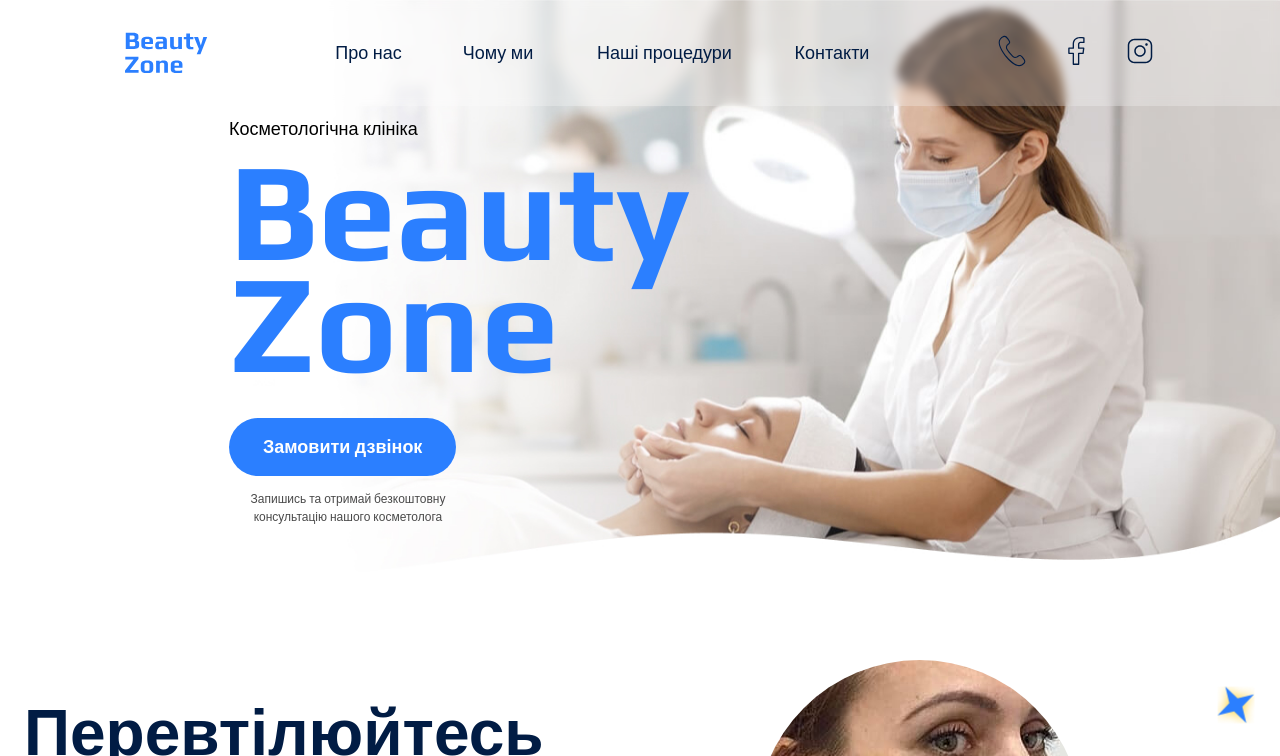
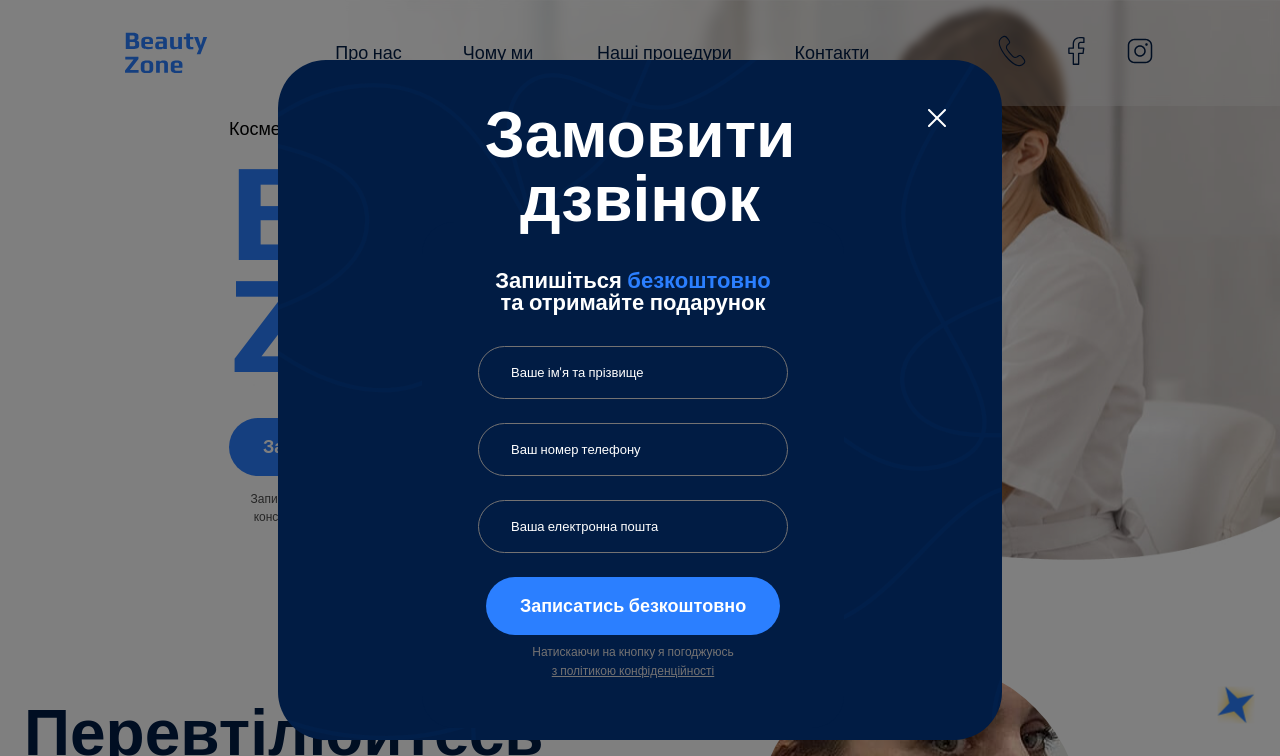
Before and after one commit to Romanmanman/Beauty-zone, a plain HTML site: page index.html in a window 1280 px wide. Both pictures are taken after a click on the button "Замовити дзвінок". Shown: the top 756 px of the page. Drawn offline with nearby package versions, Linux system fonts and the light colour scheme.

Commit message:
Add modal window

```diff
--- a/index.html
+++ b/index.html
@@ -80,7 +80,10 @@
           <div class="hero-section__container">
             <p class="hero-section__service-type">Косметологічна клініка</p>
             <h1 class="hero-section__title">Beauty Zone</h1>
-            <button class="button hero-section__button" type="button">
+            <button
+              class="button hero-section__button open-modal-button"
+              type="button"
+            >
               Замовити дзвінок
             </button>
             <p class="hero-section__description">
@@ -289,14 +292,14 @@
               loading="lazy"
               referrerpolicy="no-referrer-when-downgrade"
             ></iframe>
-            <form class="form">
+            <form class="form contact-section__form">
               <h3 class="form__title">
                 Запишіться <span class="text-brand">безкоштовно</span> та
                 отримайте подарунок
               </h3>
               <label class="visually-hidden" for="name">Ім'я:</label>
               <input
-                class="form__input"
+                class="form__input contact-section__input"
                 type="text"
                 id="name"
                 name="name"
@@ -305,7 +308,7 @@
               />
               <label class="visually-hidden" for="phone">Телефон:</label>
               <input
-                class="form__input"
+                class="form__input contact-section__input"
                 type="tel"
                 id="phone"
                 name="phone"
@@ -316,7 +319,7 @@
                 >Eлектронна пошта:</label
               >
               <input
-                class="form__input"
+                class="form__input contact-section__input"
                 type="email"
                 id="email"
                 name="email"
@@ -415,7 +418,54 @@
         </div>
       </div>
     </footer>
+    <div class="backdrop is-hidden">
+      <div class="modal">
+        <button class="modal__close-button close-modal-button" type="button">
+          <img src="./images/modal-close-button.svg" alt="Close button" />
+        </button>
+        <h2 class="modal__title">Замовити дзвінок</h2>
+        <form class="form">
+          <h3 class="form__title">
+            Запишіться <span class="text-brand">безкоштовно</span> та отримайте
+            подарунок
+          </h3>
+          <label class="visually-hidden" for="name">Ім'я:</label>
+          <input
+            class="form__input modal__input"
+            type="text"
+            id="name"
+            name="name"
+            placeholder="Ваше ім'я та прізвище"
+            required
+          />
+          <label class="visually-hidden" for="phone">Телефон:</label>
+          <input
+            class="form__input modal__input"
+            type="tel"
+            id="phone"
+            name="phone"
+            placeholder="Ваш номер телефону"
+            required
+          />
+          <label class="visually-hidden" for="email">Eлектронна пошта:</label>
+          <input
+            class="form__input modal__input"
+            type="email"
+            id="email"
+            name="email"
+            placeholder="Ваша електронна пошта"
+            required
+          />
+          <button class="button form__button" type="submit">
+            Записатись безкоштовно
+          </button>
+          <p class="form__agreement">Натискаючи на кнопку я погоджуюсь</p>
+          <a class="form__agreement" href="#">з політикою конфіденційності</a>
+        </form>
+      </div>
+    </div>
     <script src="https://cdn.jsdelivr.net/npm/swiper@11/swiper-bundle.min.js"></script>
     <script src="./js/swiper.js"></script>
+    <script src="./js/modal.js"></script>
   </body>
 </html>
--- /dev/null
+++ b/js/modal.js
@@ -0,0 +1,16 @@
+const body = document.body;
+const modal = document.querySelector('.backdrop');
+const openModalButtons = document.querySelectorAll('.open-modal-button');
+const closeModalButton = document.querySelector('.close-modal-button');
+
+const toggleModal = () => modal.classList.toggle('is-hidden');
+const toggleBody = () => body.classList.toggle('is-open');
+
+openModalButtons.forEach(button => {
+  button.addEventListener('click', toggleModal);
+});
+closeModalButton.addEventListener('click', toggleModal);
+openModalButtons.forEach(button => {
+  button.addEventListener('click', toggleBody);
+});
+closeModalButton.addEventListener('click', toggleBody);
--- a/scss/_base.scss
+++ b/scss/_base.scss
@@ -13,6 +13,9 @@ body {
   background-repeat: no-repeat;
   background-size: 100% auto;
   background-position-y: 1320px;
+  &.is-open {
+    overflow: hidden;
+  }
 }
 address {
   font-style: normal;
--- a/scss/components/_buttons.scss
+++ b/scss/components/_buttons.scss
@@ -8,6 +8,7 @@
   font-size: 18px;
   border: 2px solid transparent;
   transition: background-color 0.2s, border 0.2s, color 0.2s;
+  cursor: pointer;
   &:hover {
     background-color: transparent;
     border: 2px solid var(--color-primary-blue);
--- a/scss/components/_form.scss
+++ b/scss/components/_form.scss
@@ -3,7 +3,6 @@
   border-radius: 32px;
   max-width: 422px;
   padding: 48px 56px;
-  background-image: url('../images/contact-section-background.svg');
   text-align: center;
   &__title {
     font-family: 'Roboto', sans-serif;
@@ -19,7 +18,6 @@
     padding: 18px 32px;
     border-radius: 32px;
     width: 100%;
-    margin-bottom: 16px;
     background-color: transparent;
     border: solid 1px var(--color-secondary-grey);
     color: var(--color-primary-white);
--- a/scss/layouts/_contact-section.scss
+++ b/scss/layouts/_contact-section.scss
@@ -11,11 +11,7 @@
     gap: 32px;
     justify-content: center;
   }
-  &__form-container {
-    background-color: var(--color-primary-dark);
-    border-radius: 32px;
-    max-width: 422px;
-    padding: 48px 56px;
+  &__form {
     background-image: url('../images/contact-section-background.svg');
   }
   &__form-title {
@@ -28,4 +24,7 @@
     max-width: 276px;
     margin-bottom: 32px;
   }
+  &__input {
+    margin-bottom: 16px;
+  }
 }
--- /dev/null
+++ b/scss/layouts/_modal.scss
@@ -0,0 +1,52 @@
+.backdrop {
+  position: fixed;
+  top: 0;
+  left: 0;
+  bottom: 0;
+  right: 0;
+  background-color: rgba(0, 0, 0, 0.5);
+  display: flex;
+  justify-content: center;
+  align-items: center;
+  padding: 20px;
+  &.is-hidden {
+    visibility: hidden;
+    opacity: 0;
+  }
+}
+.modal {
+  position: relative;
+  max-width: 724px;
+  max-height: 680px;
+  width: 100%;
+  height: 100%;
+  padding: 42px 144px;
+  background-color: var(--color-primary-dark);
+  overflow-y: auto;
+  overflow-x: hidden;
+  border-radius: 48px;
+  background-image: url('../images/modal-background.svg');
+  &__title {
+    font-family: 'Play', sans-serif;
+    font-weight: 700;
+    font-size: 64px;
+    line-height: 1;
+    color: var(--color-primary-white);
+    text-align: center;
+    margin-bottom: -8px;
+  }
+  &__close-button {
+    position: absolute;
+    top: 42px;
+    right: 42px;
+    width: 32px;
+    height: 32px;
+    background-color: transparent;
+    border: none;
+    cursor: pointer;
+    padding: 0;
+  }
+  &__input {
+    margin-bottom: 24px;
+  }
+}
--- a/scss/main.scss
+++ b/scss/main.scss
@@ -12,6 +12,7 @@
 @import './layouts/header';
 @import './layouts/hero-section';
 @import './layouts/procedures-section';
+@import './layouts/modal';
 
 @import './components/buttons';
 @import './components/form';
```
Also changed, not shown: css/main.min.css, images/body-background.png (deleted), images/modal-background.svg (added), images/modal-close-button.svg (added), 1 other file.
